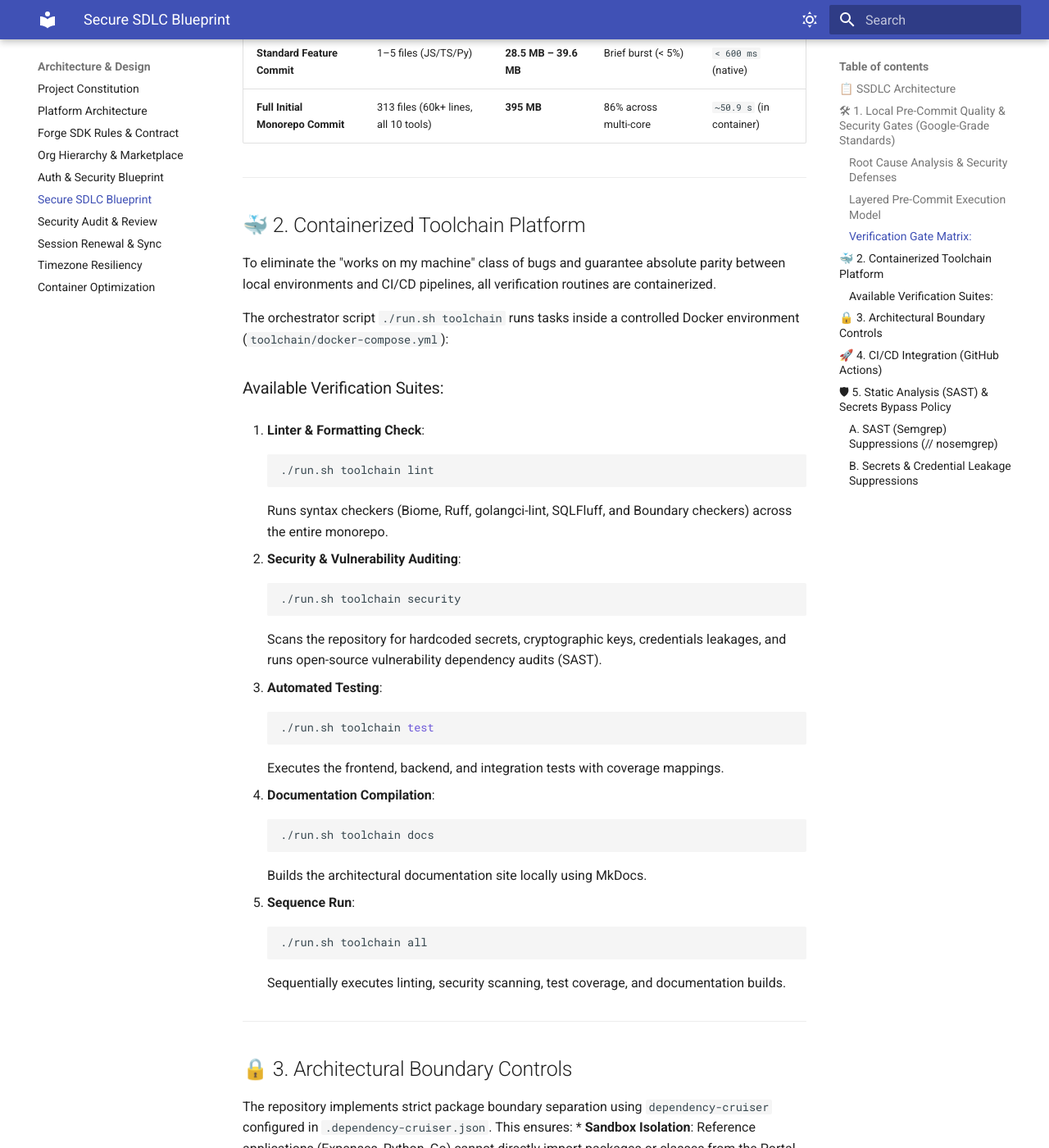
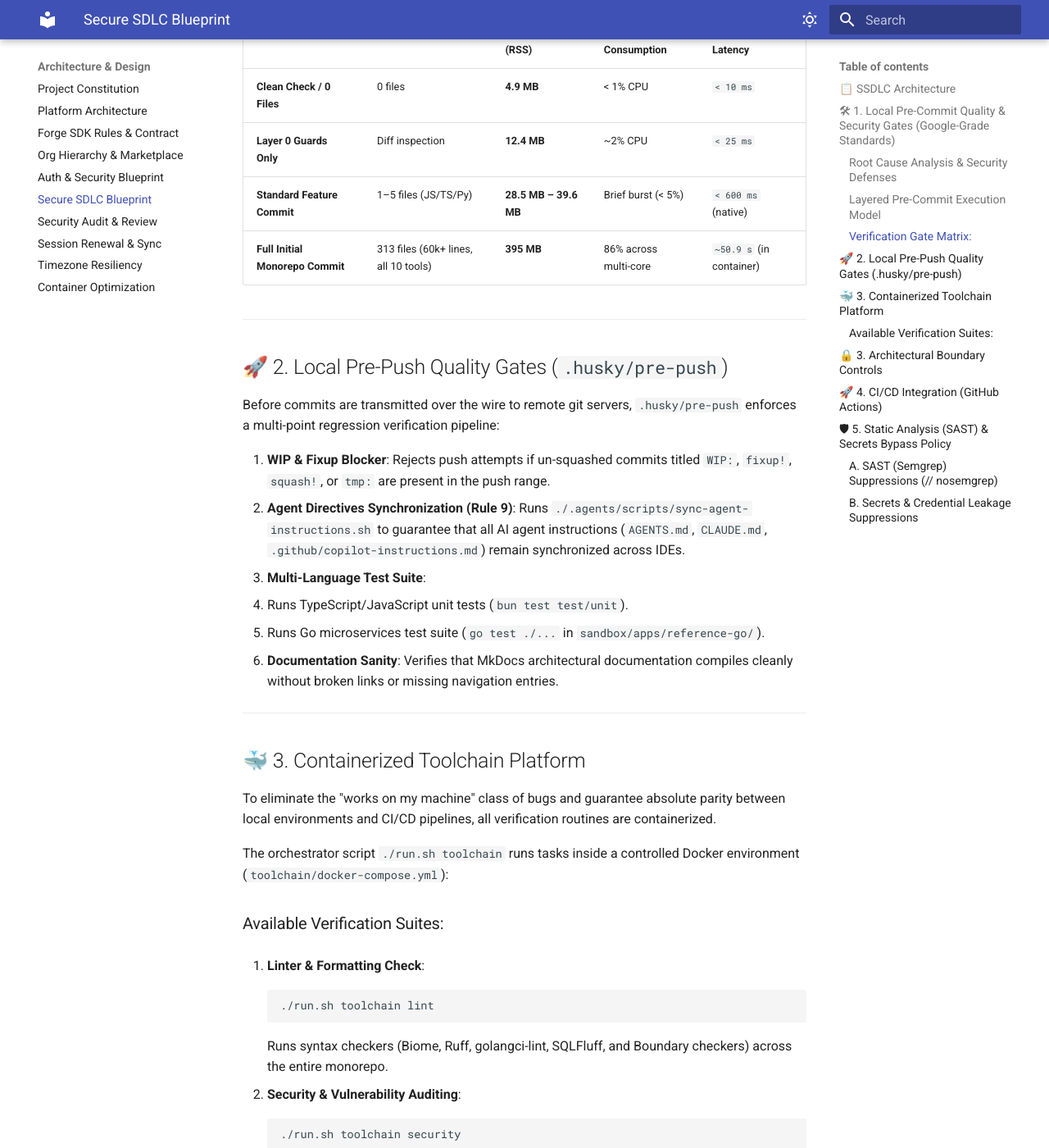
Before and after one commit to sanket-ghodake/sg-forge, an MkDocs documentation site: the page built from docs/architecture/ssdlc.md, in a window 1280 px wide and 1400 px high, scrolled down 3516 px. Shown: the whole window at 82% size. Built offline with MkDocs 1.6.1 and Material for MkDocs 9.7.7, drawn with Linux system fonts in a browser that asks for light colours; some of the changed text lies outside the part shown.

Commit message:
feat(toolchain): harden pre-push quality gates and add Layer 0 debug and agent sync guards

```diff
--- a/docs/architecture/ssdlc.md
+++ b/docs/architecture/ssdlc.md
@@ -51,6 +51,8 @@
 | **Layer 0 (Instant)** | **Sensitive File Blocklist** | All staged paths | Rejects `.env*`, `*.pem`, `*.key`, `id_rsa`, `*.sqlite`, `*.kdbx` immediately. |
 | **Layer 0 (Instant)** | **Trojan Source Blocker** | All staged diffs | Scans for invisible unicode (Bidi `\u202A..\u2069`, `\u200B`) preventing CVE-2021-42574. |
 | **Layer 0 (Instant)** | **Relative Import Enforcer** | `*.ts`, `*.tsx`, `*.js`, `*.jsx` | Enforces absolute module aliases (`@/...`), rejecting relative imports (`./`, `../`). |
+| **Layer 0 (Instant)** | **Debug Artifacts Blocker** | `*.ts`, `*.tsx`, `*.py` | Rejects stray `debugger;`, `breakpoint()`, or `pdb.set_trace()` in production code. |
+| **Layer 0 (Instant)** | **Agent Rule Sync Guard** | `AGENTS.md`, `.agents/` | Verifies that all agent directives across IDEs are synchronized (Rule 9). |
 | **Layer 0 (Instant)** | **Repo Bloat & Mode Guard** | All staged files | Rejects files > 1 MB and blocks unauthorized `chmod +x` executable bits on non-scripts. |
 | **Layer 0 (Instant)** | **Case-Collision & MkDocs** | Staged paths & docs | Prevents case-insensitive filename clashes and verifies doc registration in `mkdocs.yml`. |
 | **Layer 1 (Linter)** | **Biome** | `*.js`, `*.ts`, `*.json`, `*.css` | Sub-millisecond syntax verification, code formatting, and semantic linting. |
@@ -74,7 +76,20 @@
 
 ---
 
-## 🐳 2. Containerized Toolchain Platform
+## 🚀 2. Local Pre-Push Quality Gates (`.husky/pre-push`)
+
+Before commits are transmitted over the wire to remote git servers, `.husky/pre-push` enforces a multi-point regression verification pipeline:
+
+1. **WIP & Fixup Blocker**: Rejects push attempts if un-squashed commits titled `WIP:`, `fixup!`, `squash!`, or `tmp:` are present in the push range.
+2. **Agent Directives Synchronization (Rule 9)**: Runs `./.agents/scripts/sync-agent-instructions.sh` to guarantee that all AI agent instructions (`AGENTS.md`, `CLAUDE.md`, `.github/copilot-instructions.md`) remain synchronized across IDEs.
+3. **Multi-Language Test Suite**:
+   - Runs TypeScript/JavaScript unit tests (`bun test test/unit`).
+   - Runs Go microservices test suite (`go test ./...` in `sandbox/apps/reference-go/`).
+4. **Documentation Sanity**: Verifies that MkDocs architectural documentation compiles cleanly without broken links or missing navigation entries.
+
+---
+
+## 🐳 3. Containerized Toolchain Platform
 
 To eliminate the "works on my machine" class of bugs and guarantee absolute parity between local environments and CI/CD pipelines, all verification routines are containerized.
 
```
Also changed, not shown: logs/WORKLOGS.md (+1 -0 lines), toolchain/README.md (+2 -0 lines), 2 other files.
